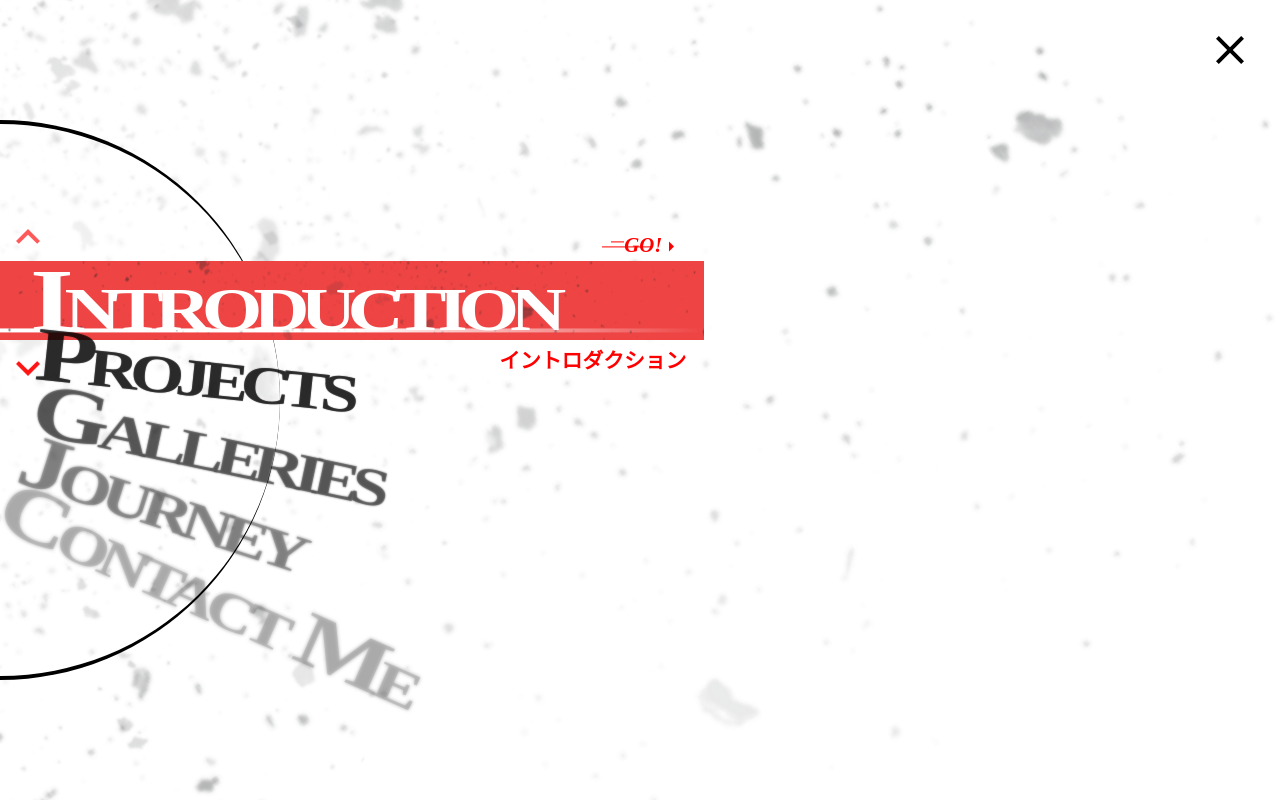
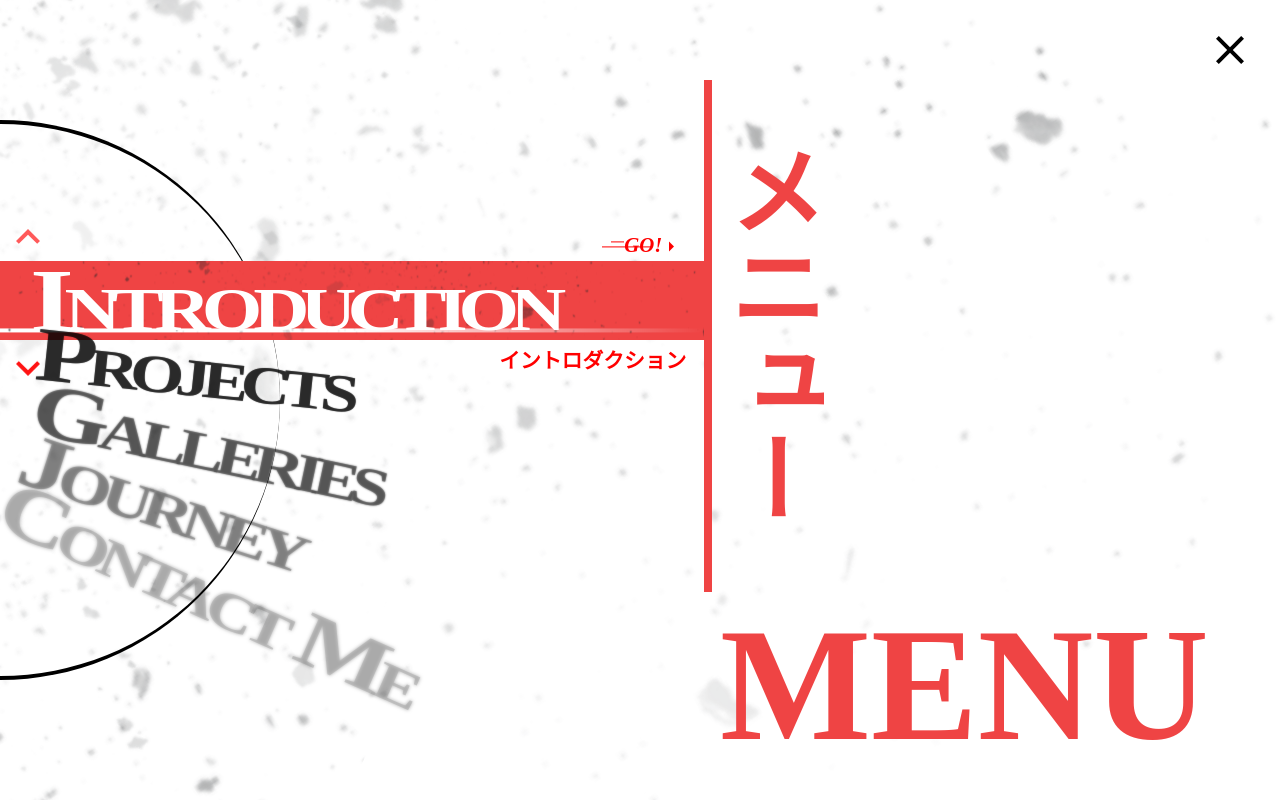
Before and after one commit to lluuvvii/my-personal-web-nextjs, a Next.js app: page /menutest in a window 1280 px wide. Built offline with nearby package versions, Linux system fonts and the light colour scheme.

Commit message:
update landscape ui view menu title

```diff
--- a/src/app/components/selectMenu/Menus.tsx
+++ b/src/app/components/selectMenu/Menus.tsx
@@ -31,6 +31,9 @@ export default function SelectMenu() {
 
   return (
     <LazyMotion features={domAnimation}>
+      <Box
+        sx={{ display: 'flex' }}
+      >
         <Box
           component={m.div}
           ref={menuRef}
@@ -461,6 +464,42 @@ export default function SelectMenu() {
           </Box>
         </Box>
         <Box
+          sx={{ overflow: 'hidden', height: '100dvh', width: { xs: '0vw', md: '45vw' }, backgroundColor: 'white', outline: 'none' }}
+        >
+          <Box
+            sx={{ height: '100%', paddingY: '5rem' }}>
+            <Typography
+              variant='h1'
+              sx={{
+                position: 'relative',
+                color: '#ef4444',
+                writingMode: 'vertical-rl',
+                textOrientation: 'upright',
+                fontWeight: 'bold',
+                textAlign: 'center',
+                height: '80%',
+                borderLeft: '0.5rem solid #ef4444',
+              }}>
+              メニュー
+            </Typography>
+            <Typography
+              variant='h1'
+              sx={{
+                position: 'relative',
+                color: '#ef4444',
+                // writingMode: 'vertical-rl',
+                // textOrientation: 'upright',
+                fontWeight: 'bold',
+                textAlign: 'start',
+                fontSize: '10rem',
+                height: '20%',
+                borderLeft: '1rem solid transparent',
+              }}>
+              MENU
+            </Typography>
+          </Box>
+        </Box>
+        <Box
           component={motion.div}
           initial={{ opacity: 0, x: '100%', rotate: '180deg' }}
           animate={{ opacity: 1, x: '0%', rotate: '0deg' }}
@@ -477,6 +516,7 @@ export default function SelectMenu() {
           }}>
           <CloseSharp color='info' sx={{ color: 'black', fontSize: { xs: '1.5rem', sm: '2rem', md: '2.5rem', lg: '3rem', xl: '3.5rem' } }} />
         </Box>
-    </LazyMotion>
+      </Box>
+    </LazyMotion >
   )
 }
```
Lines whose indentation alone changed are shown as unchanged.
